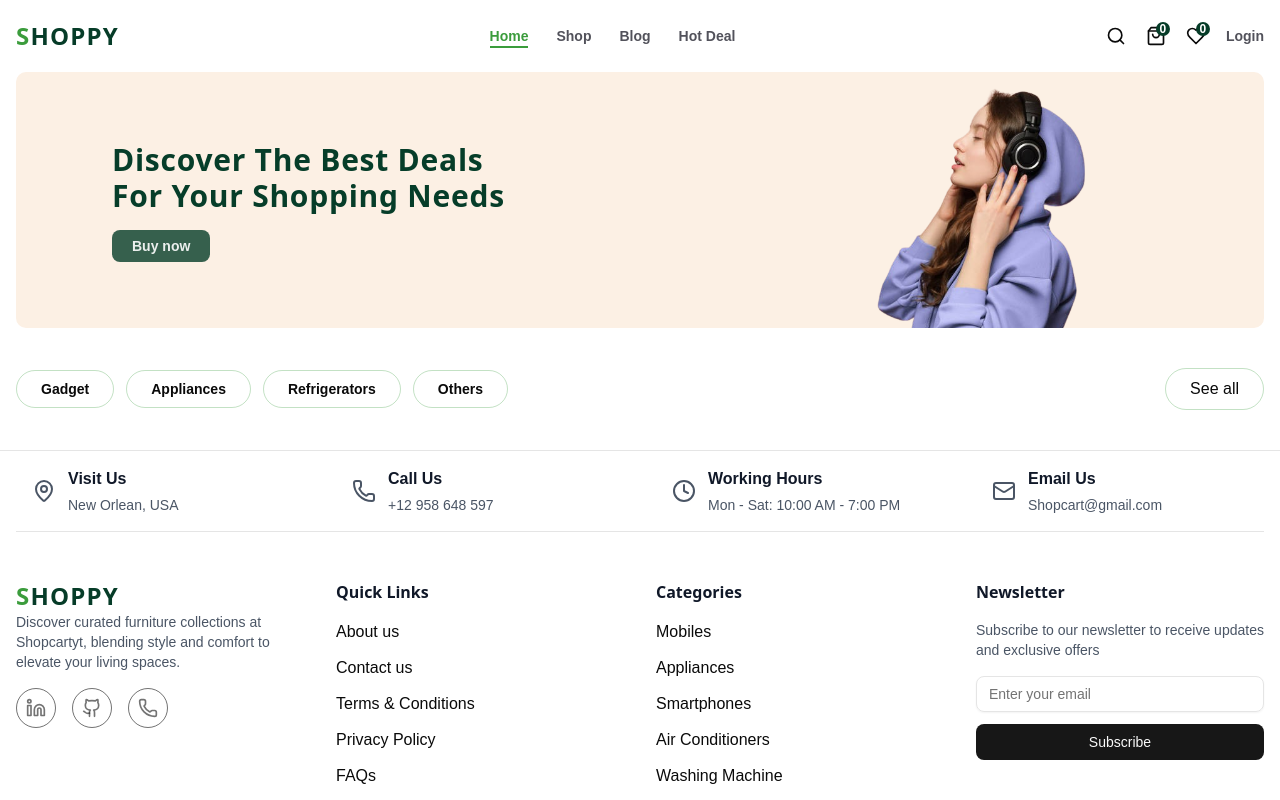
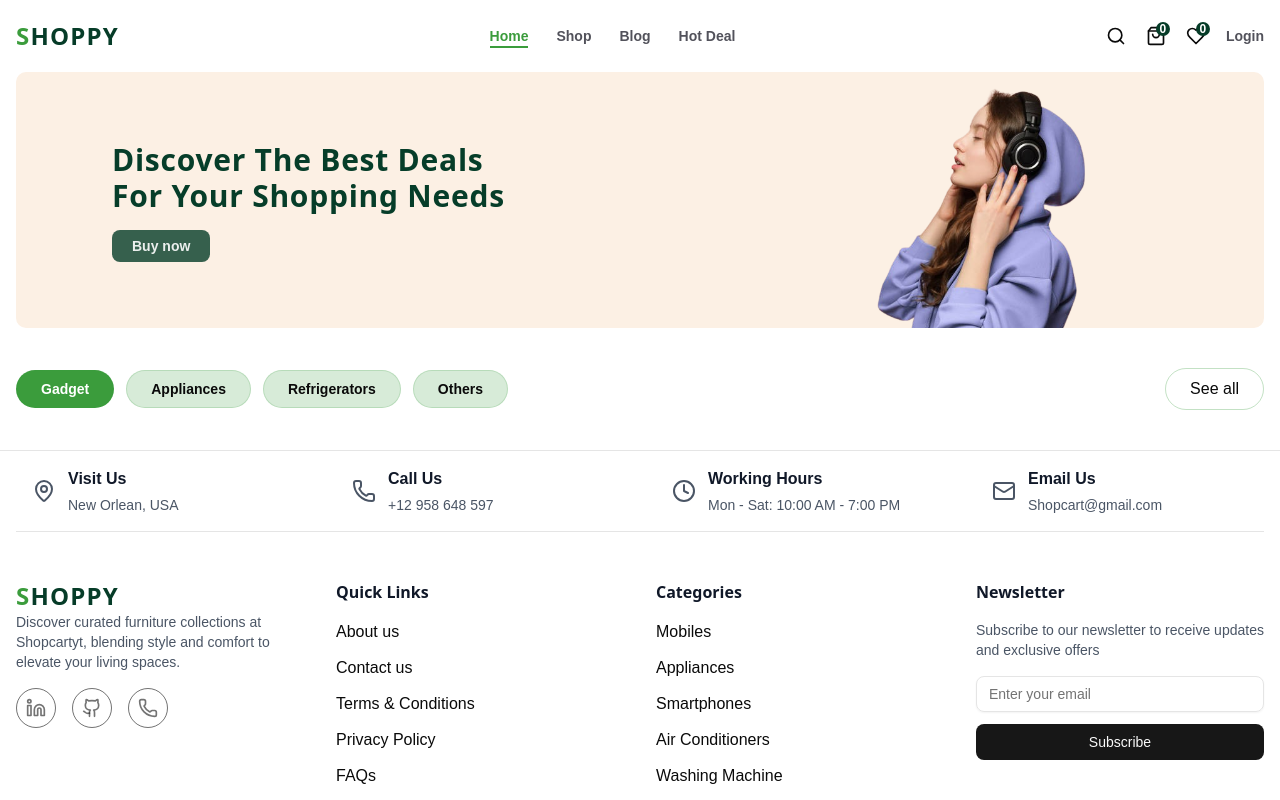
Before and after one commit to ilhardika/ecommerce, a Next.js app: page / in a window 1280 px wide. Shown: the top 800 px of the page. Built offline with nearby package versions, Linux system fonts and the light colour scheme; no server answers.

Commit message:
feat: enhance HomeTabBar component with props for selected tab and tab selection handling

```diff
--- a/components/HomeTabBar.tsx
+++ b/components/HomeTabBar.tsx
@@ -2,14 +2,20 @@
 import Link from "next/link";
 import React from "react";
 
-const HomeTabBar = () => {
+interface Props {
+  selectedTab?: string;
+  onTabSelect?: (tab: string) => void;
+}
+
+const HomeTabBar = ({ selectedTab, onTabSelect }: Props) => {
   return (
     <div className="flex items-center justify-between flex-wrap gap-5">
       <div className="flex items-center gap-3 text-sm font-semibold">
         {productType?.map((item) => (
           <button
+            onClick={() => onTabSelect?.(item?.title)}
             key={item?.title}
-            className={`border border-shop_light_green/30 px-4 py-1.5 md:px-6 md:py-2 rounded-full hover:bg-shop_light_green hover:border-shop_light_green hover:text-white hoverEffect`}
+            className={`border border-shop_light_green/20 px-4 py-1.5 md:px-6 md:py-2 rounded-full hover:bg-shop_light_green hover:border-shop_light_green hover:text-white hoverEffect ${selectedTab === item?.title ? "bg-shop_light_green text-white border-shop_light_green" : "bg-shop_light_green/20"}`}
           >
             {item?.title}
           </button>
--- a/components/ProductGrid.tsx
+++ b/components/ProductGrid.tsx
@@ -2,15 +2,16 @@
 
 import { useState } from "react";
 import HomeTabBar from "./HomeTabBar";
+import { productType } from "@/constant/data";
 
 const ProductGrid = () => {
   const [products, setProducts] = useState([]);
   const [loading, setLoading] = useState(true);
-  const [selectedTab, setSelectedTab] = useState("");
+  const [selectedTab, setSelectedTab] = useState(productType[0]?.title || "");
 
   return (
     <div>
-      <HomeTabBar />
+      <HomeTabBar selectedTab={selectedTab} onTabSelect={setSelectedTab} />
     </div>
   );
 };
```
